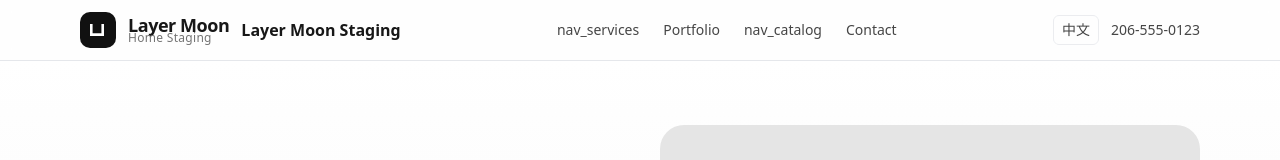
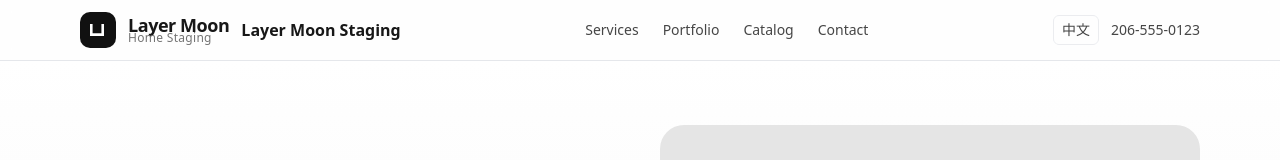
Before and after one commit to jjy2kk3/layermoon-site, a Next.js app: page / in a window 1280 px wide. Shown: the top 160 px of the page. Built offline with nearby package versions, Linux system fonts and the light colour scheme; no server answers.

Commit message:
Update I18nProvider.tsx

```diff
--- a/components/i18n/I18nProvider.tsx
+++ b/components/i18n/I18nProvider.tsx
@@ -3,7 +3,9 @@ import * as React from "react";
 type Lang = "en" | "zh";
 type Dict = Record<string, { en: string; zh: string }>;
 const dict: Dict = {
+  nav_services: { en: "Services", zh: "服务" },
   nav_portfolio: { en: "Portfolio", zh: "案例展示" },
+  nav_catalog:  { en: "Catalog",  zh: "目录" },
   nav_contact:   { en: "Contact",   zh: "联系我们" },
   lang_en:       { en: "EN",        zh: "英" },
   lang_zh:       { en: "中文",       zh: "中" },
```
